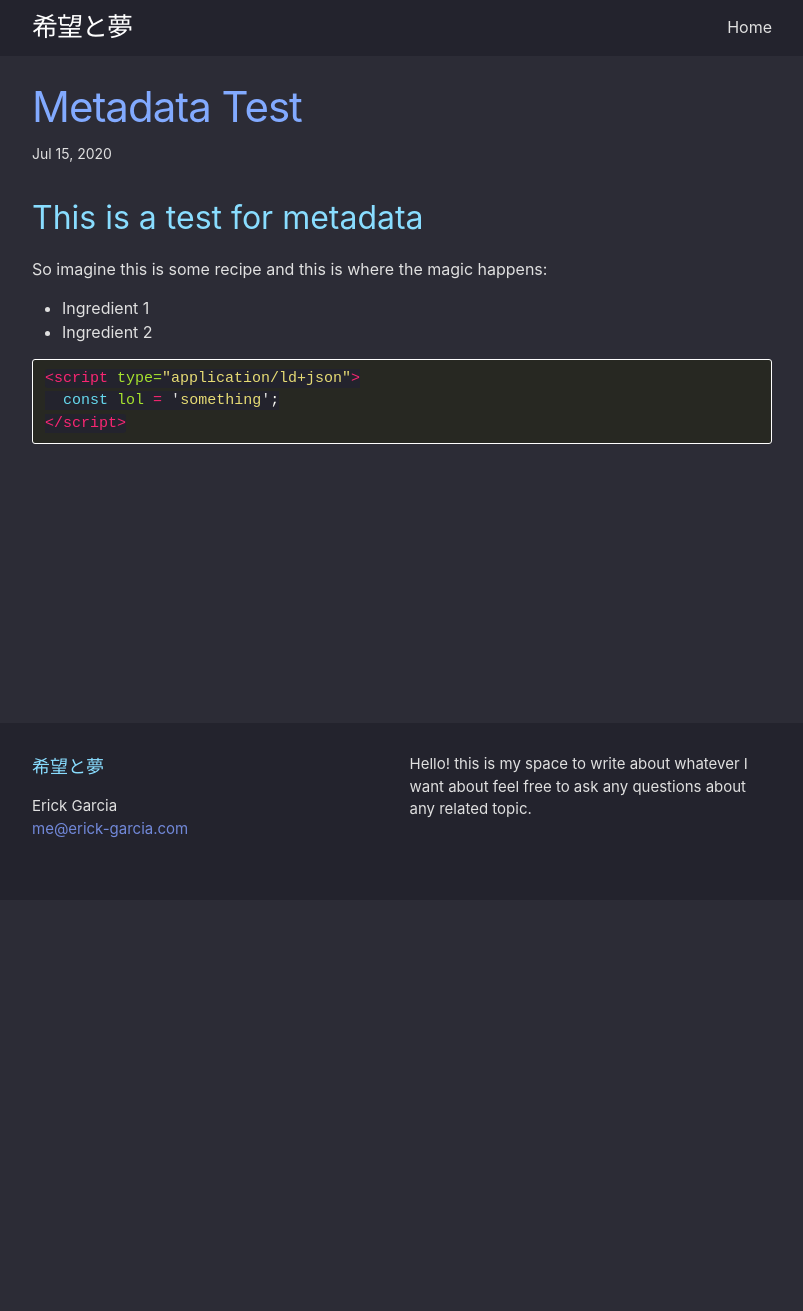
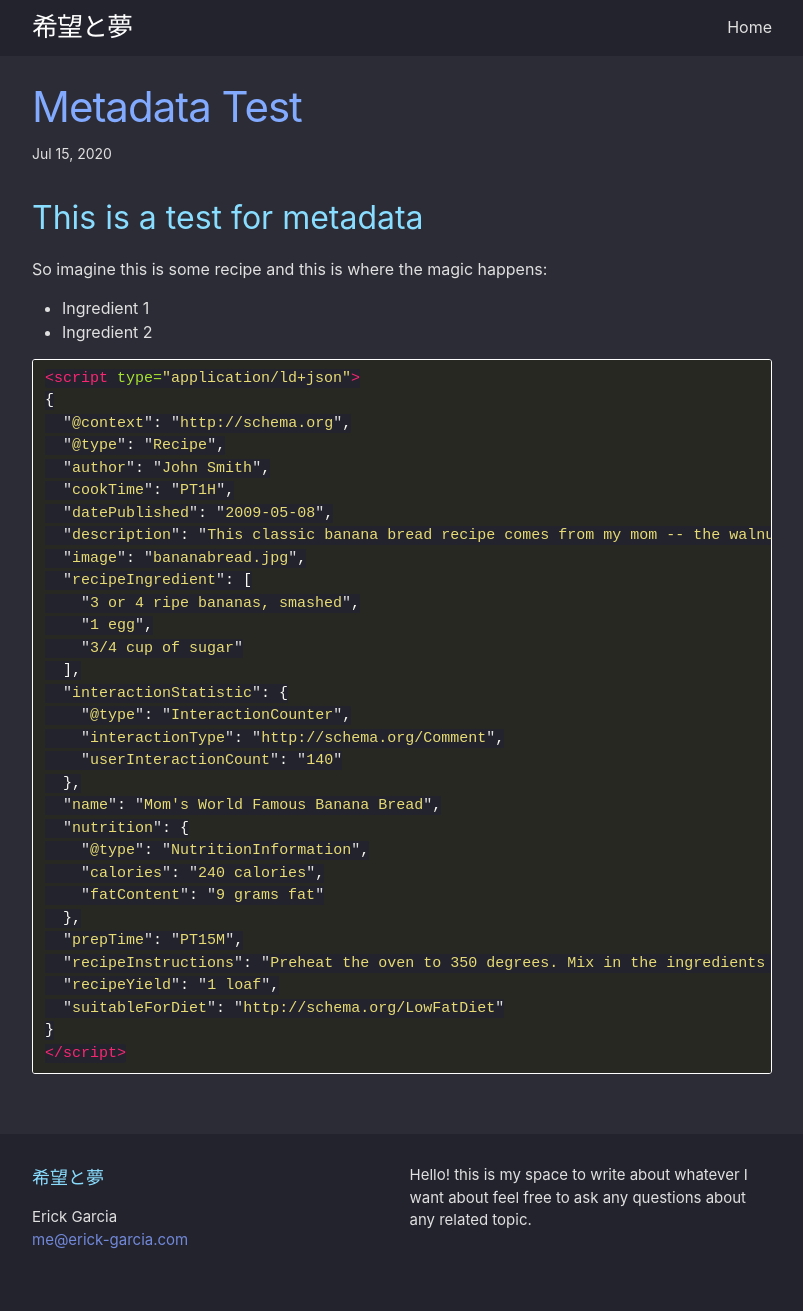
Before and after one commit to garciaErick/blog, a Jekyll site: the page built from _posts/2020-07-15-metadata-test.md, in a window 1280 px wide. Shown: the whole page, without its empty margins (238-1041 px from the left). Built offline with Jekyll 4.4.1, drawn with Linux system fonts in a browser that asks for light colours; our own code applies the rules of GitHub Pages for plain Markdown files; before the commit the page ends 900 px from its top, so only the background shows below that.

Commit message:
Update 2020-07-15-metadata-test.md

````diff
--- a/_posts/2020-07-15-metadata-test.md
+++ b/_posts/2020-07-15-metadata-test.md
@@ -5,7 +5,35 @@ So imagine this is some recipe and this is where the magic happens:
 
 ```html
 <script type="application/ld+json">
-  const lol = 'something';
+{
+  "@context": "http://schema.org",
+  "@type": "Recipe",
+  "author": "John Smith",
+  "cookTime": "PT1H",
+  "datePublished": "2009-05-08",
+  "description": "This classic banana bread recipe comes from my mom -- the walnuts add a nice texture and flavor to the banana bread.",
+  "image": "bananabread.jpg",
+  "recipeIngredient": [
+    "3 or 4 ripe bananas, smashed",
+    "1 egg",
+    "3/4 cup of sugar"
+  ],
+  "interactionStatistic": {
+    "@type": "InteractionCounter",
+    "interactionType": "http://schema.org/Comment",
+    "userInteractionCount": "140"
+  },
+  "name": "Mom's World Famous Banana Bread",
+  "nutrition": {
+    "@type": "NutritionInformation",
+    "calories": "240 calories",
+    "fatContent": "9 grams fat"
+  },
+  "prepTime": "PT15M",
+  "recipeInstructions": "Preheat the oven to 350 degrees. Mix in the ingredients in a bowl. Add the flour last. Pour the mixture into a loaf pan and bake for one hour.",
+  "recipeYield": "1 loaf",
+  "suitableForDiet": "http://schema.org/LowFatDiet"
+}
 </script>
 ```
 <script type="application/ld+json">
````
